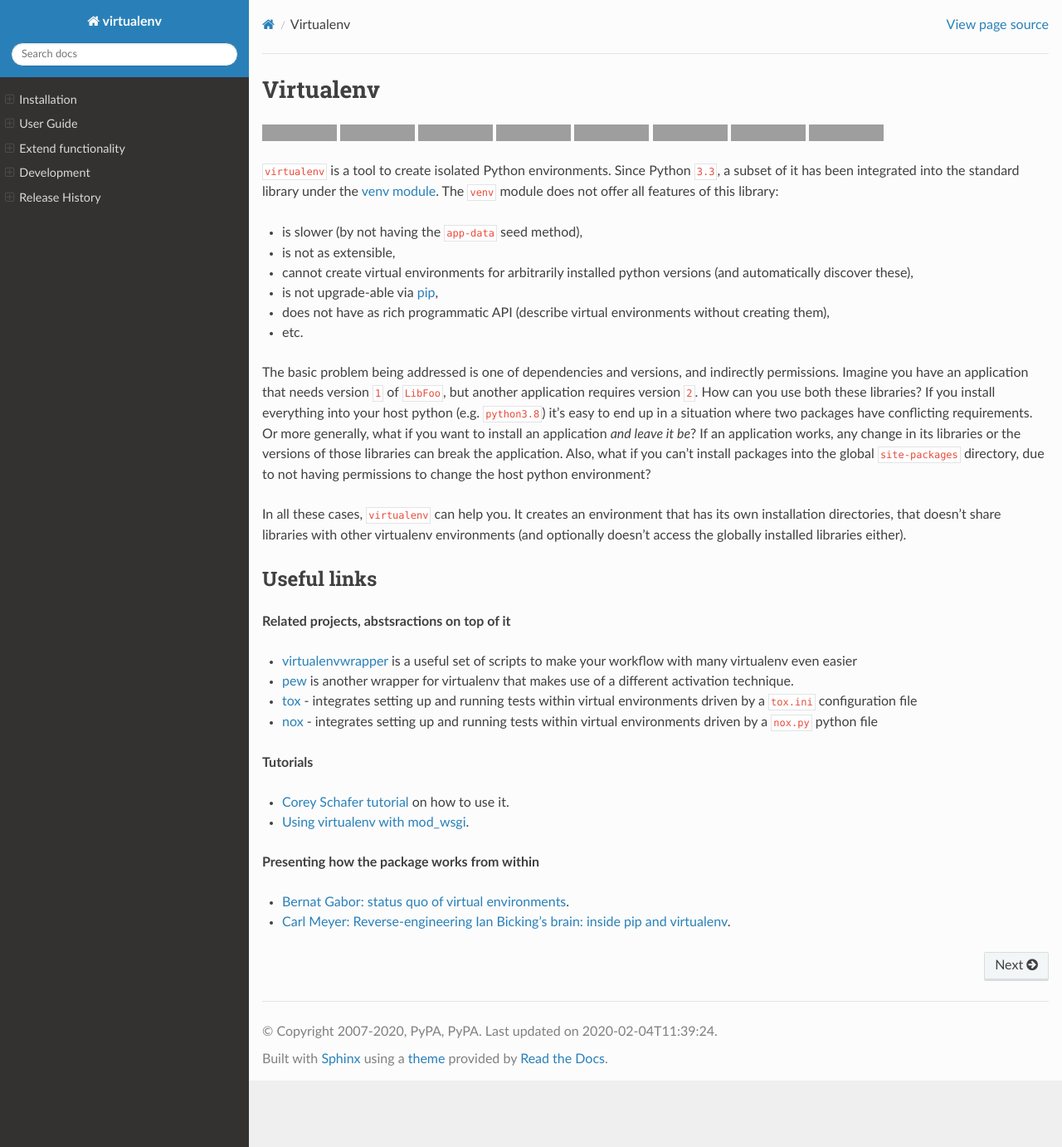
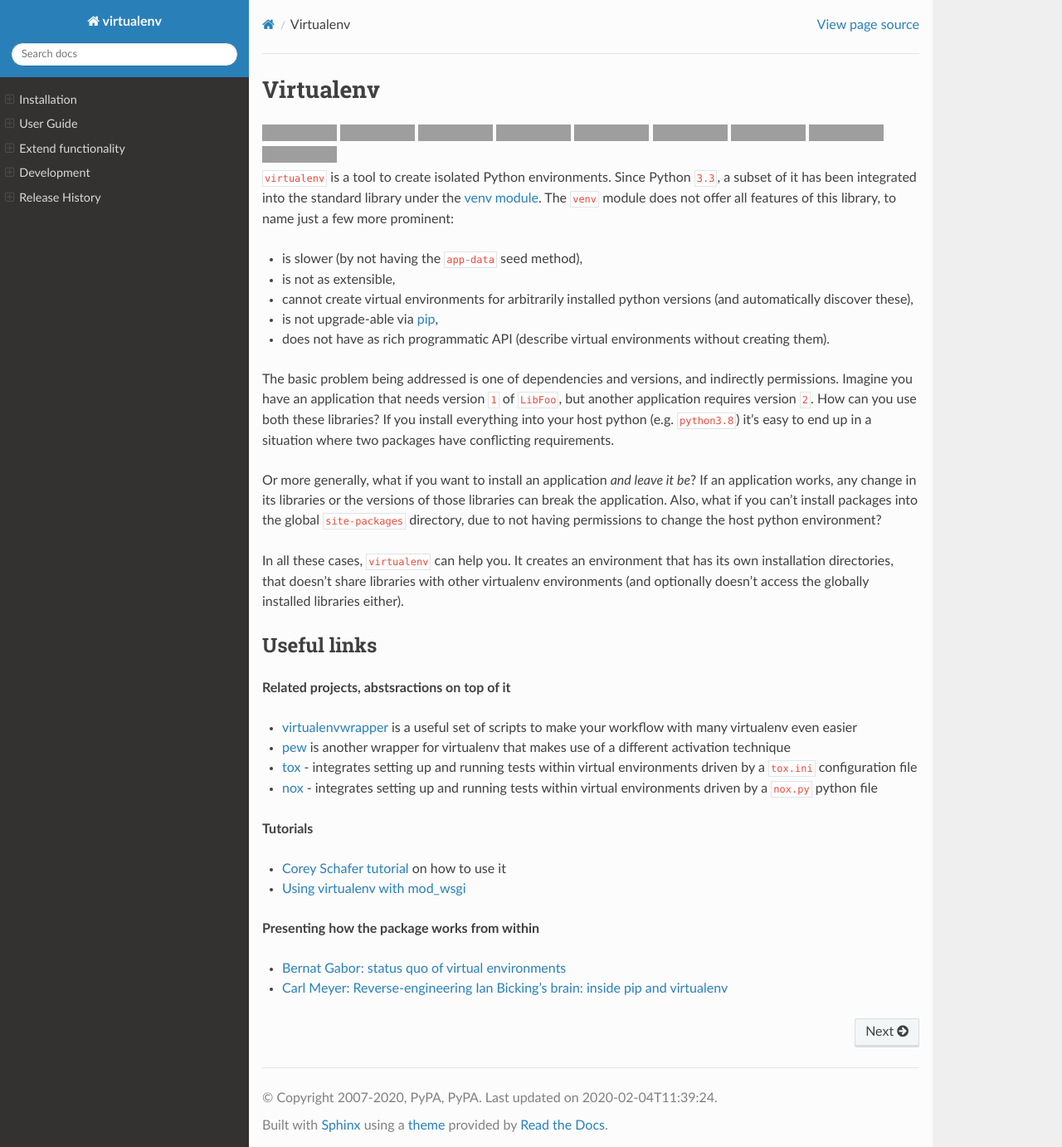
Before and after one commit to pypa/virtualenv, a Sphinx documentation site: the page built from docs/index.rst, in a window 1280 px wide and 1382 px high. Shown: the whole window at 83% size. Built offline with Sphinx 7.4.7 and the Read the Docs theme 2.0.0, drawn with Linux system fonts in a browser that asks for light colours; pages that are not in the unit, such as notebooks, are missing from menus; the version number could not be read and is left out; grey boxes are pictures that could not be loaded.

```diff
--- a/docs/_static/custom.css
+++ b/docs/_static/custom.css
@@ -1,6 +1,10 @@
 .wy-nav-content {
-    max-width: none;
+    max-width: 51.5em;
     padding: 1em;
+}
+
+#virtualenv img {
+    margin-bottom: 6px;
 }
 
 /* override table width restrictions */
@@ -8,6 +12,7 @@
     /* !important prevents the common CSS stylesheets from
        overriding this as on RTD they are loaded after this stylesheet */
     white-space: normal !important;
+    padding: 6px !important;
 }
 
 .wy-table-responsive {
--- a/docs/development.rst
+++ b/docs/development.rst
@@ -21,7 +21,7 @@ virtualenv is a command line application written in Python, as such you'll need:
   .. code-block:: console
 
       git clone https://github.com/pypa/virtualenv
-      cd pip
+      cd virtualenv
 - a **Python interpreter** is needed, we recommend using ``CPython``, you can use
   `this guide <https://realpython.com/installing-python/>`_ to do that
 - to automatically get the projects development dependencies and run the test suite you can use the :pypi:`tox` tool,
@@ -112,8 +112,8 @@ Submitting pull requests
 ~~~~~~~~~~~~~~~~~~~~~~~~
 
 Submit pull requests against the ``master`` branch, providing a good description of what you're doing and why. You must
-have legal permission to distribute any code you contribute to pip and it must be available under the MIT License.
-Provide tests that cover your changes and run the tests locally first. virtualenv
+have legal permission to distribute any code you contribute to virtualenv and it must be available under the MIT
+License. Provide tests that cover your changes and run the tests locally first. virtualenv
 :ref:`supports <compatibility-requirements>` multiple Python versions and operating systems. Any pull request must
 consider and work on all these platforms.
 
--- a/docs/index.rst
+++ b/docs/index.rst
@@ -1,49 +1,50 @@
 Virtualenv
 ==========
 
-.. image:: https://badge.fury.io/py/virtualenv.svg
-  :target: https://badge.fury.io/py/virtualenv
+.. image:: https://img.shields.io/pypi/v/virtualenv?style=flat-square
+  :target: https://pypi.org/project/virtualenv/#history
   :alt: Latest version on PyPI
-.. image:: https://img.shields.io/pypi/pyversions/virtualenv.svg
-  :target: https://pypi.org/project/virtualenv/
-  :alt: Supported Python versions
+.. image:: https://img.shields.io/pypi/implementation/virtualenv?style=flat-square
+  :alt: PyPI - Implementation
+.. image:: https://img.shields.io/pypi/pyversions/virtualenv?style=flat-square
+  :alt: PyPI - Python Version
 .. image:: https://readthedocs.org/projects/virtualenv/badge/?version=latest&style=flat-square
   :target: https://virtualenv.pypa.io
   :alt: Documentation status
+.. image:: https://img.shields.io/pypi/dm/virtualenv?style=flat-square
+  :target: https://pypistats.org/packages/virtualenv
+  :alt: PyPI - Downloads
 .. image:: https://img.shields.io/pypi/l/virtualenv?style=flat-square
-  :target: https://github.com/pypa/virtualenv/pulls
-  :alt: License
+  :target: https://opensource.org/licenses/MIT
+  :alt: PyPI - License
+.. image:: https://img.shields.io/github/issues/pypa/virtualenv?style=flat-square
+  :target: https://github.com/pypa/virtualenv/issues
+  :alt: Open issues
 .. image:: https://img.shields.io/github/issues-pr/pypa/virtualenv?style=flat-square
-  :target: https://opensource.org/licenses/MIT
-  :alt: Open issues
-.. image:: https://img.shields.io/github/issues/pypa/virtualenv?style=flat-square
   :target: https://github.com/pypa/virtualenv/pulls
   :alt: Open pull requests
-.. image:: https://img.shields.io/pypi/dm/virtualenv?style=flat-square
-  :target: https://github.com/pypa/virtualenv
-  :alt: Source code
 .. image:: https://img.shields.io/github/stars/pypa/virtualenv?style=flat-square
   :target: https://pypistats.org/packages/virtualenv
   :alt: Package popularity
 
 ``virtualenv`` is a tool to create isolated Python environments. Since Python ``3.3``, a subset of it has been
-integrated into the standard library under the  `venv module <https://docs.python.org/3/library/venv.html>`_.
-The ``venv`` module does not offer all features of this library:
+integrated into the standard library under the `venv module <https://docs.python.org/3/library/venv.html>`_. The
+``venv`` module does not offer all features of this library, to name just a few more prominent:
 
 - is slower (by not having the ``app-data`` seed method),
 - is not as extensible,
 - cannot create virtual environments for arbitrarily installed python versions (and automatically discover these),
 - is not upgrade-able via `pip <https://pip.pypa.io/en/stable/installing/>`_,
-- does not have as rich programmatic API (describe virtual environments without creating them),
-- etc.
+- does not have as rich programmatic API (describe virtual environments without creating them).
 
 The basic problem being addressed is one of dependencies and versions, and indirectly permissions.
 Imagine you have an application that needs version ``1`` of ``LibFoo``, but another application requires version
 ``2``. How can you use both these libraries?  If you install everything into your host python (e.g. ``python3.8``)
-it's easy to end up in a situation where two packages have conflicting requirements. Or more generally,
-what if you want to install an application *and leave it be*?  If an application works, any change in its libraries or
-the versions of those libraries can break the application. Also, what if you can't install packages into the global
-``site-packages`` directory, due to not having permissions to change the host python environment?
+it's easy to end up in a situation where two packages have conflicting requirements.
+
+Or more generally, what if you want to install an application *and leave it be*?  If an application works, any change
+in its libraries or the versions of those libraries can break the application. Also, what if you can't install packages
+into the global ``site-packages`` directory, due to not having permissions to change the host python environment?
 
 In all these cases, ``virtualenv`` can help you. It creates an environment that has its own installation directories,
 that doesn't share libraries with other virtualenv environments (and optionally doesn't access the globally installed
@@ -55,7 +56,7 @@ Useful links
 **Related projects, abstsractions on top of it**
 
 * :pypi:`virtualenvwrapper` is a useful set of scripts to make your workflow with many virtualenv even easier
-* :pypi:`pew` is another wrapper for virtualenv that makes use of a different activation technique.
+* :pypi:`pew` is another wrapper for virtualenv that makes use of a different activation technique
 * :pypi:`tox` - integrates setting up and running tests within virtual environments driven by a ``tox.ini``
   configuration file
 * :pypi:`nox` - integrates setting up and running tests within virtual environments driven by a ``nox.py``
@@ -63,14 +64,14 @@ Useful links
 
 **Tutorials**
 
-* `Corey Schafer tutorial <https://www.youtube.com/watch?v=N5vscPTWKOk>`_ on how to use it.
-* `Using virtualenv with mod_wsgi <http://code.google.com/p/modwsgi/wiki/VirtualEnvironments>`_.
+* `Corey Schafer tutorial <https://www.youtube.com/watch?v=N5vscPTWKOk>`_ on how to use it
+* `Using virtualenv with mod_wsgi <http://code.google.com/p/modwsgi/wiki/VirtualEnvironments>`_
 
 **Presenting how the package works from within**
 
-* `Bernat Gabor: status quo of virtual environments <https://www.youtube.com/watch?v=o1Vue9CWRxU>`_.
+* `Bernat Gabor: status quo of virtual environments <https://www.youtube.com/watch?v=o1Vue9CWRxU>`_
 * `Carl Meyer: Reverse-engineering Ian Bicking's brain: inside pip and virtualenv
-  <http://pyvideo.org/video/568/reverse-engineering-ian-bicking--39-s-brain--insi>`_.
+  <http://pyvideo.org/video/568/reverse-engineering-ian-bicking--39-s-brain--insi>`_
 
 .. comment: split here
 
--- a/docs/render_cli.py
+++ b/docs/render_cli.py
@@ -166,7 +166,7 @@ class CliTable(SphinxDirective):
     @staticmethod
     def _get_help_text(row):
         name = row.names[0]
-        if name == "--creator":
+        if name in ("--creator", "--clear-app-data"):
             content = row.help[: row.help.index("(") - 1]
         else:
             content = row.help
```
Also changed, not shown: docs/installation.rst (+5 -5 lines), docs/user_guide.rst (+10 -7 lines).
